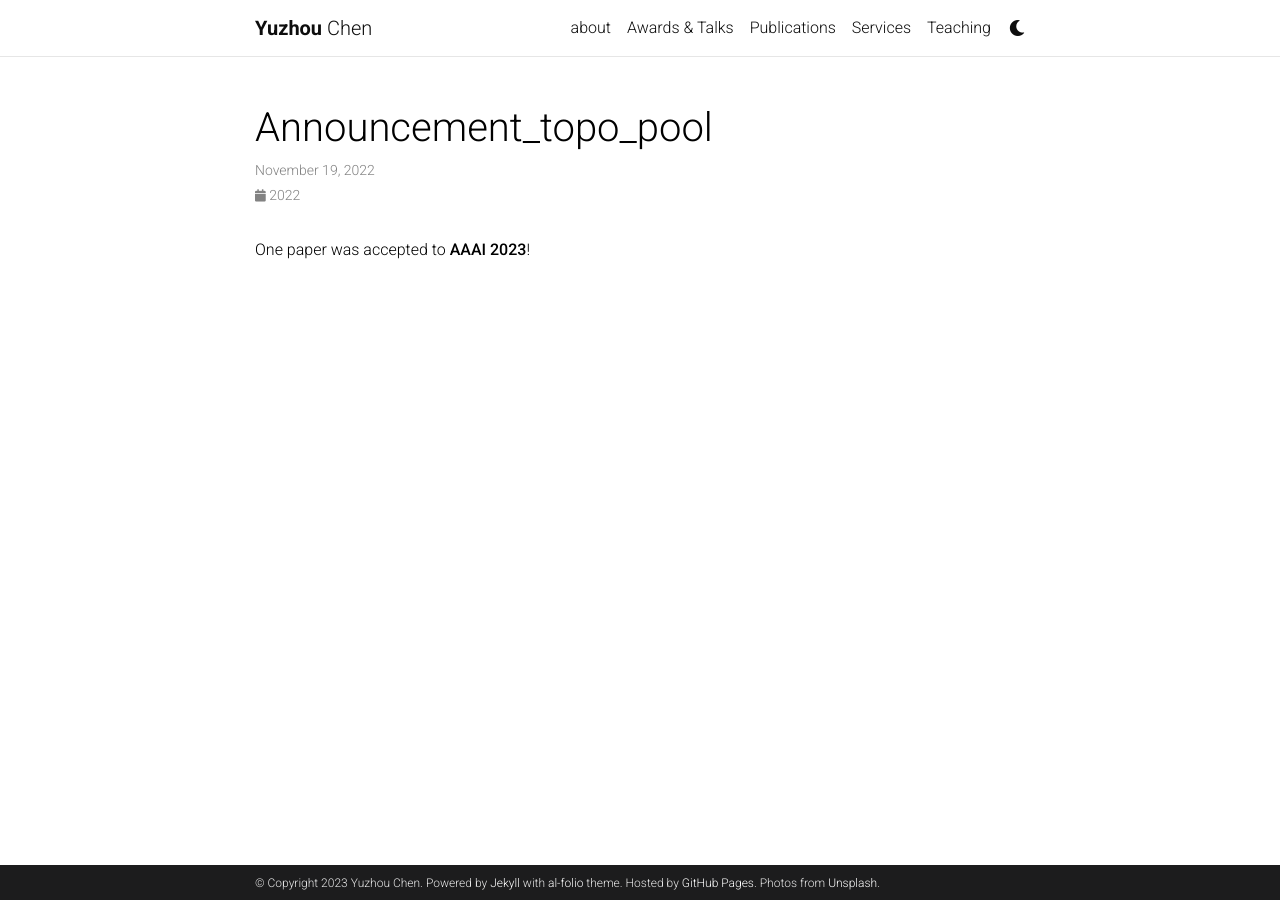
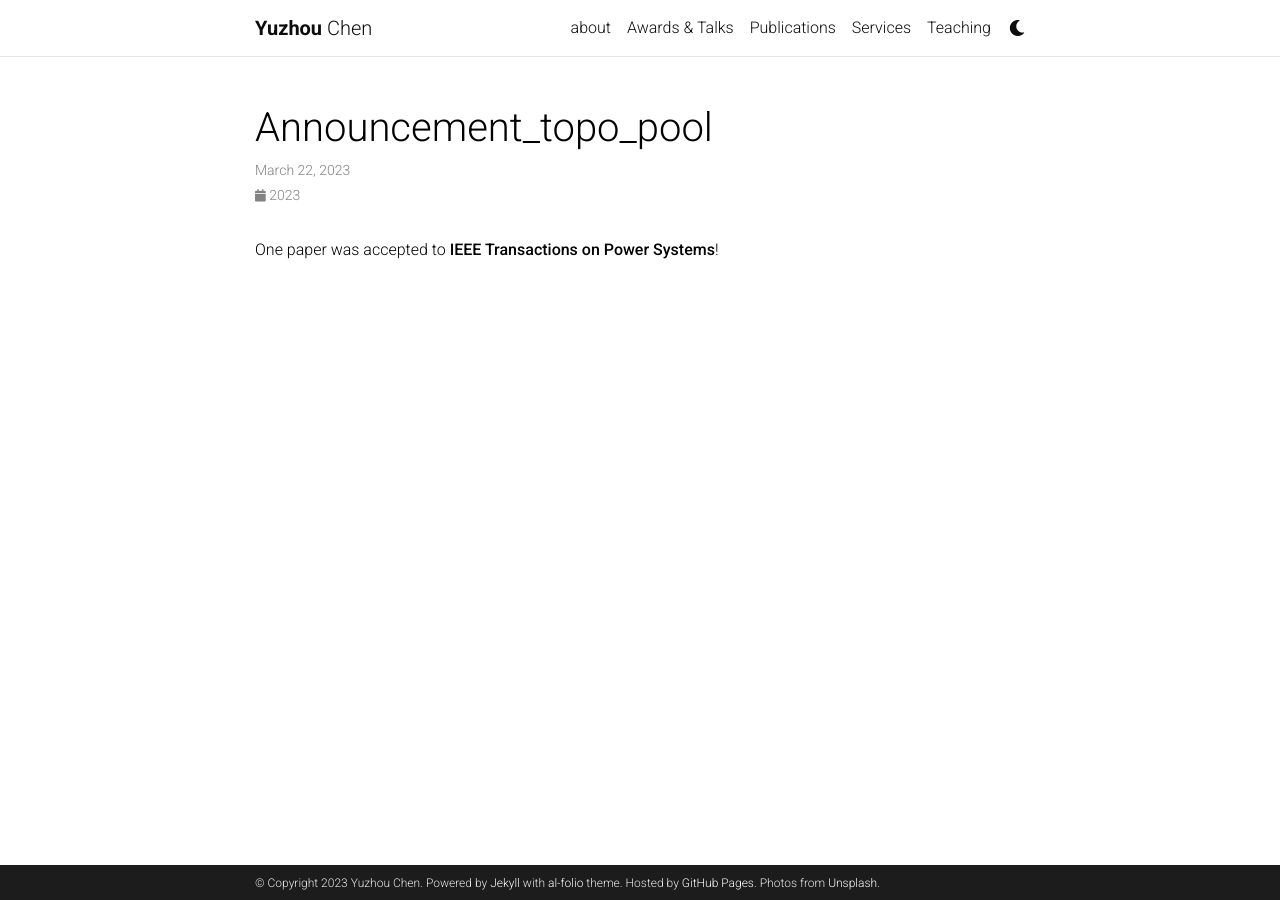
Before and after one commit to yuzhouguangc/yuguang_website, a Jekyll site: the page built from _news/announcement_topo_pool.md, in a window 1280 px wide. Built offline with Jekyll 4.4.1, drawn with Linux system fonts in a browser that asks for light colours; comment, search, counter and statistics services are not loaded; a style sheet for code colours, icons or effects is not loaded.

Commit message:
Update announcement_topo_pool.md

```diff
--- a/_news/announcement_topo_pool.md
+++ b/_news/announcement_topo_pool.md
@@ -1,7 +1,7 @@
 ---
 layout: post
-date: 2022-11-19
+date: 2023-03-22
 inline: true
 ---
 
-One paper was accepted to **AAAI 2023**!
+One paper was accepted to **IEEE Transactions on Power Systems**!
```
